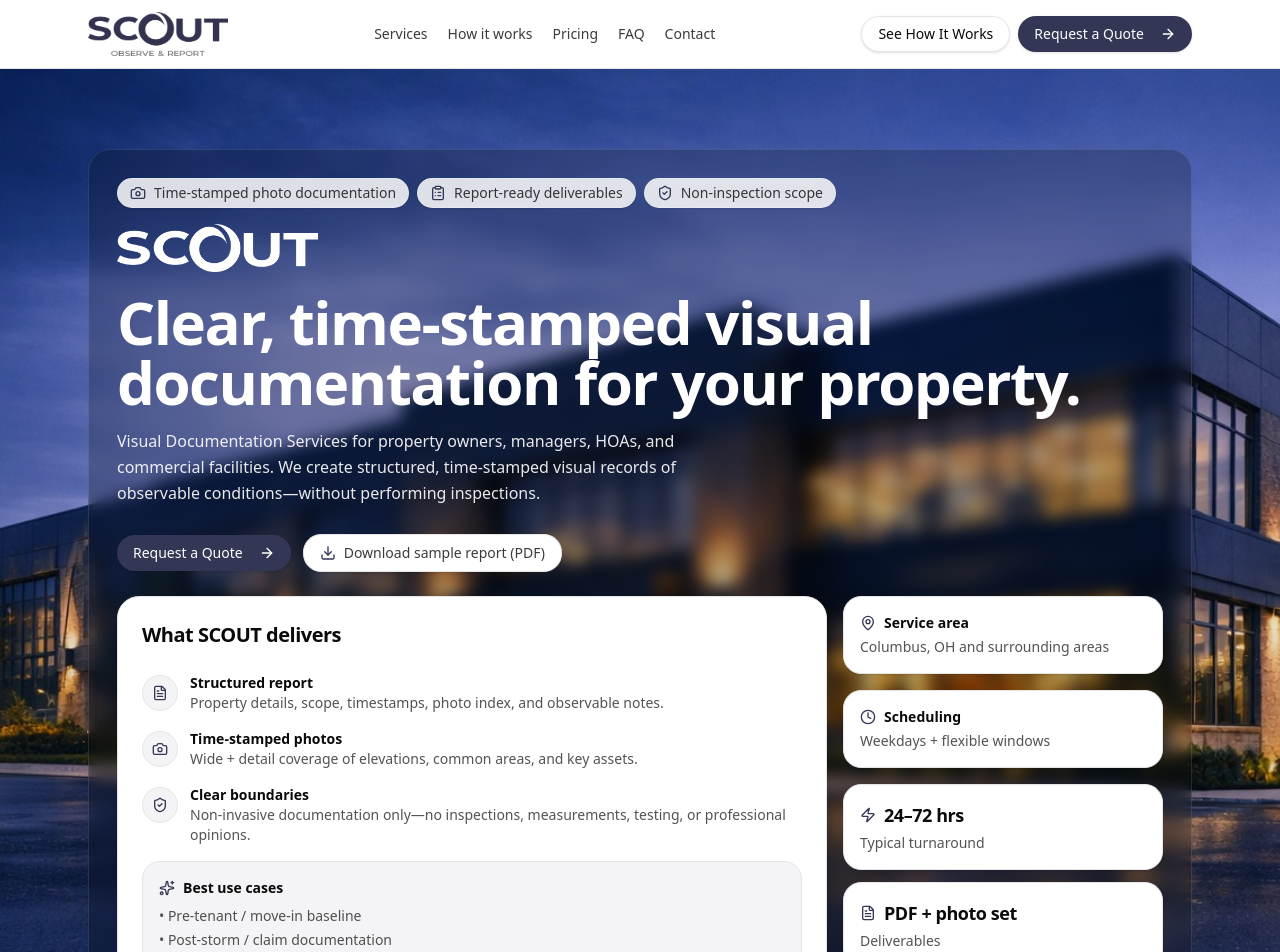
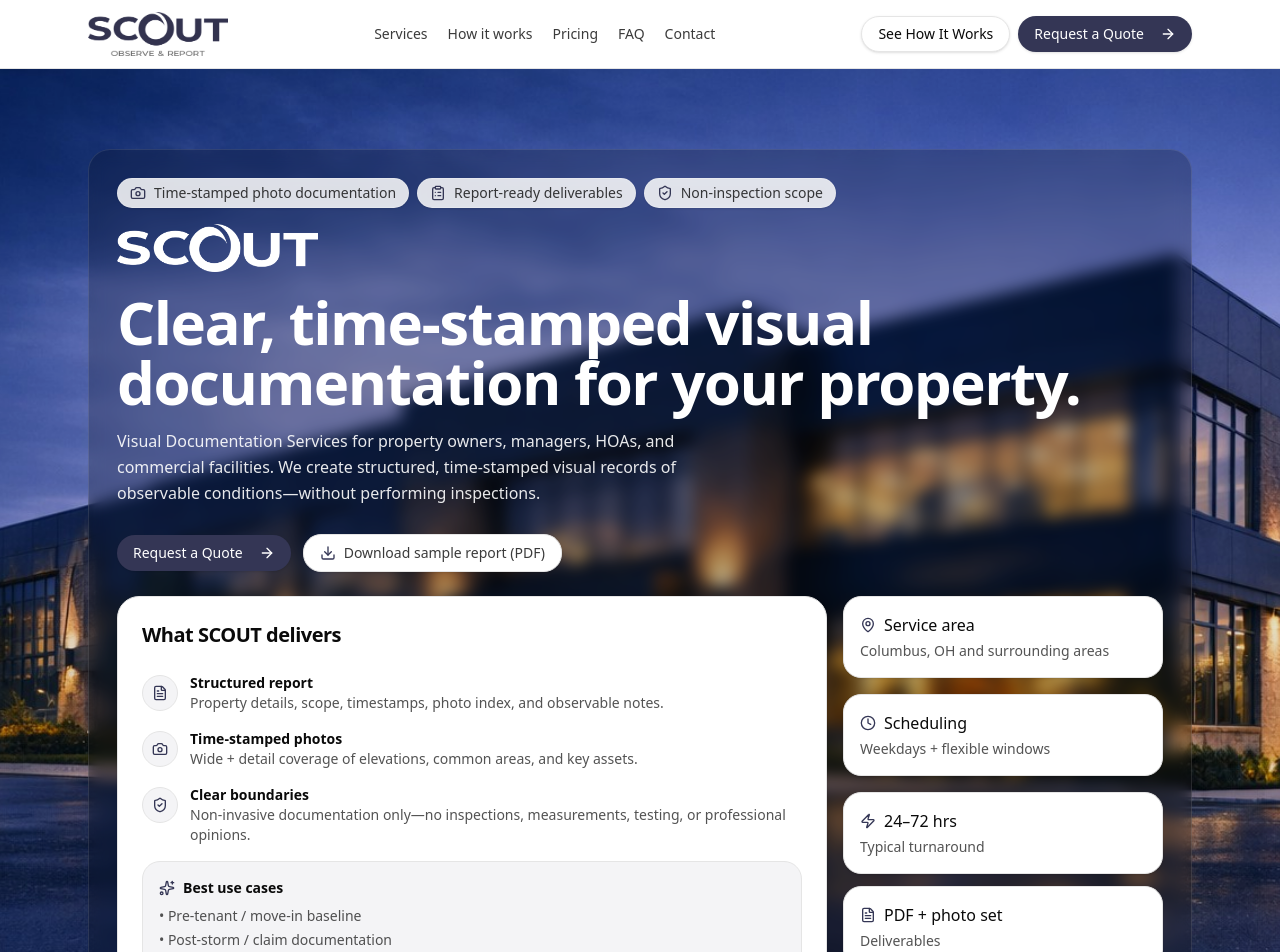
Before and after one commit to bennettb15/scout-site, a React (Vite) app: page / in a window 1280 px wide. Shown: the top 952 px of the page. Built offline with nearby package versions, Linux system fonts and the light colour scheme.

Commit message:
Font Sizing for Service Area and Scheduling

```diff
--- a/src/ScoutMarketingSite.jsx
+++ b/src/ScoutMarketingSite.jsx
@@ -512,7 +512,7 @@ function scrollToSection(href) {
   <div className="rounded-2xl border border-border bg-background p-4 shadow-sm">
     <div className="flex items-center gap-2">
       <MapPin className="h-4 w-4 text-[var(--brand)]" />
-      <div className="text-sm font-semibold">Service area</div>
+      <div className="text-base font-medium text-foreground">Service area</div>
     </div>
     <div className="mt-1 text-sm text-foreground/70">
       {BRAND.serviceArea}
@@ -523,7 +523,7 @@ function scrollToSection(href) {
   <div className="rounded-2xl border border-border bg-background p-4 shadow-sm">
     <div className="flex items-center gap-2">
       <Clock className="h-4 w-4 text-[var(--brand)]" />
-      <div className="text-sm font-semibold">Scheduling</div>
+      <div className="text-base font-medium text-foreground">Scheduling</div>
     </div>
     <div className="mt-1 text-sm text-foreground/70">
       Weekdays + flexible windows
@@ -536,7 +536,7 @@ function scrollToSection(href) {
     <div className="rounded-2xl border border-border bg-background p-4 shadow-sm">
       <div className="flex items-center gap-2">
         <Zap className="h-4 w-4 text-[var(--brand)]" />
-        <div className="text-lg font-semibold tracking-tight">24–72 hrs</div>
+        <div className="text-base font-medium text-foreground">24–72 hrs</div>
       </div>
       <div className="mt-1 text-sm text-foreground/70">
         Typical turnaround
@@ -547,7 +547,7 @@ function scrollToSection(href) {
     <div className="rounded-2xl border border-border bg-background p-4 shadow-sm">
       <div className="flex items-center gap-2">
         <FileText className="h-4 w-4 text-[var(--brand)]" />
-        <div className="text-lg font-semibold tracking-tight">
+        <div className="text-base font-medium text-foreground">
           PDF + photo set
         </div>
       </div>
```
